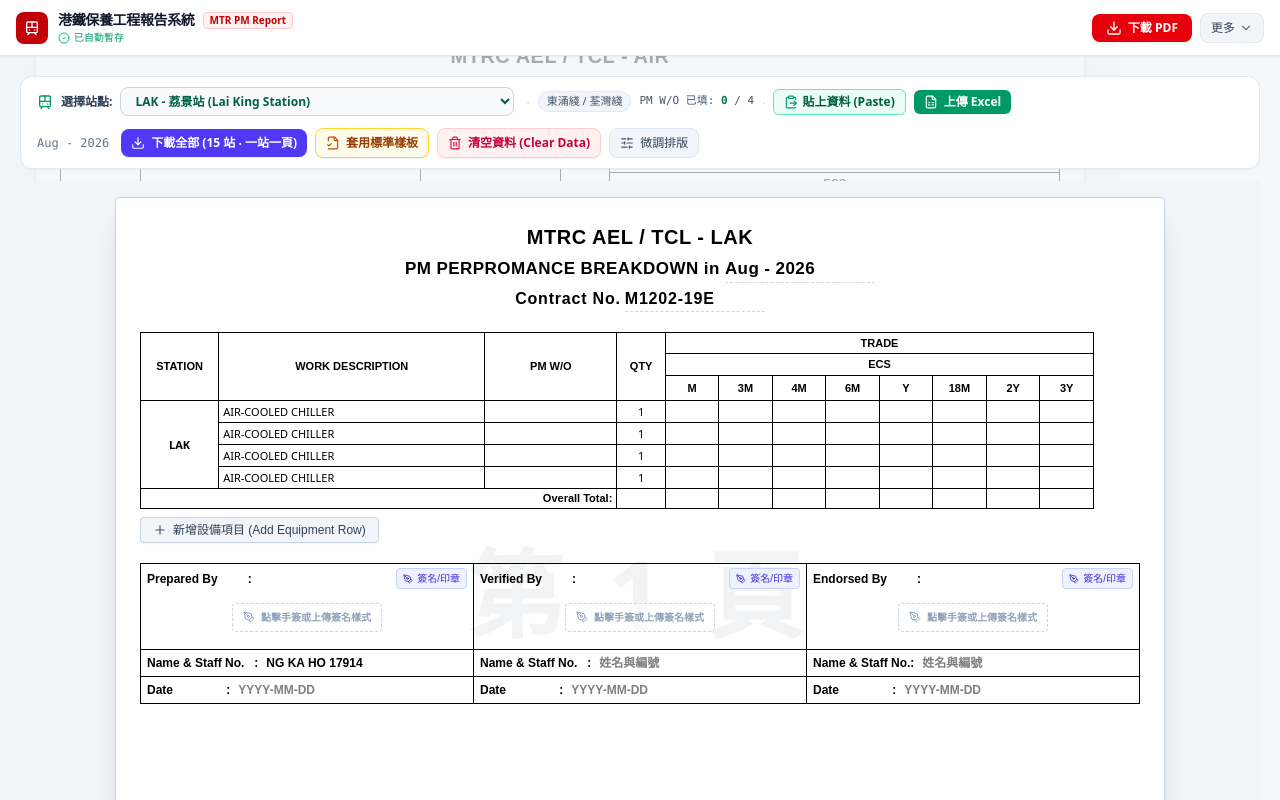
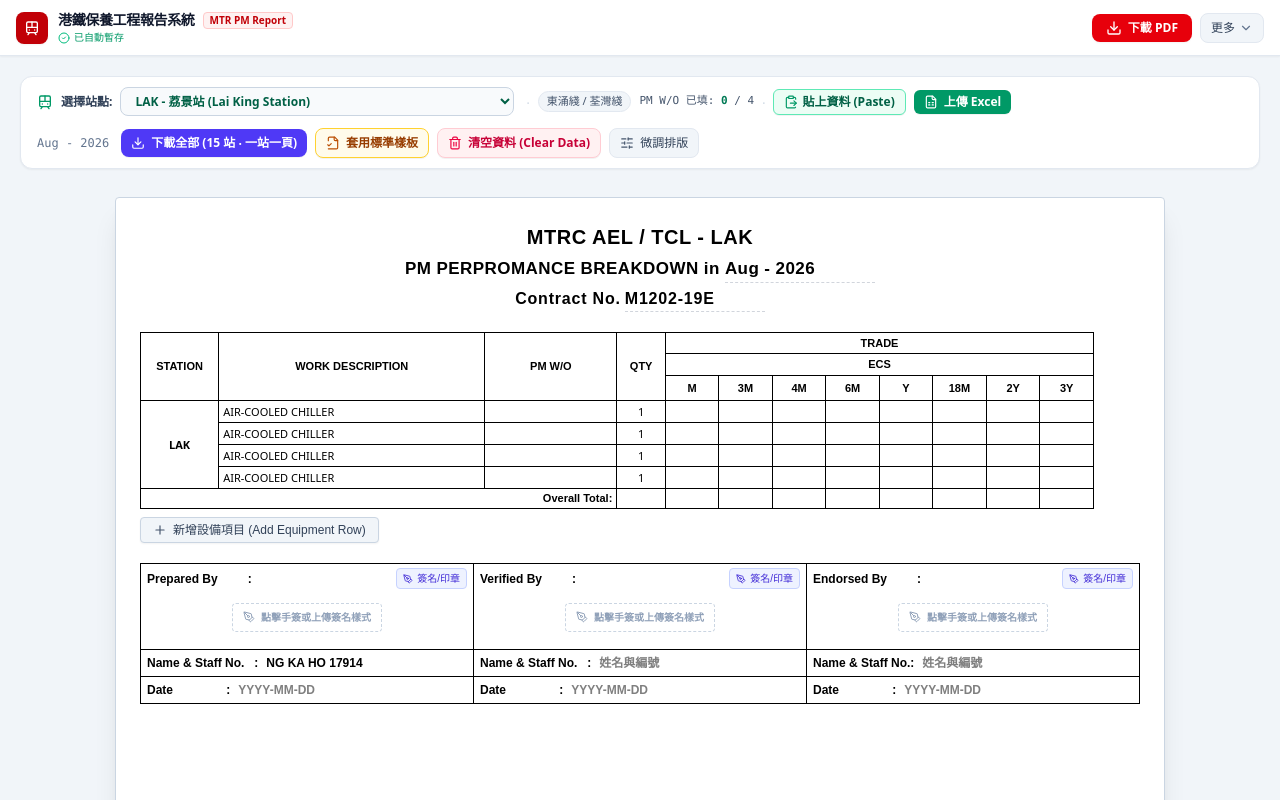
Before and after one commit to recrecc28-cell/MTR888, a React (Vite) app: page / in a window 1280 px wide. Shown: the top 800 px of the page. Built offline with nearby package versions, Linux system fonts and the light colour scheme.

Commit message:
feat: add export progress state and refine PDF rendering
- Add `isExporting` and `exportProgress` states to improve UX during batch exports
- Optimize PDF element preparation by preserving input values as attributes
- Remove redundant watermark from PDF preview layout

```diff
--- a/src/App.tsx
+++ b/src/App.tsx
@@ -324,6 +324,8 @@
 
   // Status banner
   const [toastMessage, setToastMessage] = useState<string | null>(null);
+  const [isExporting, setIsExporting] = useState<boolean>(false);
+  const [exportProgress, setExportProgress] = useState<string>('');
   const [lastSavedTime, setLastSavedTime] = useState<string | undefined>();
 
   // WO Fill Stats
@@ -518,29 +520,40 @@
       await handleExportAllStationsPdf();
       return;
     }
+    setIsExporting(true);
+    setExportProgress(`正在準備 ${reportData.depotCode} 站點報告 (自動縮成1頁)...`);
     showToast('正在產生並下載 A4 PDF 報告 (包含簽名、自動縮成1頁)...');
     try {
       const fileName = `MTR_PM_Report_${reportData.depotCode}_${(reportData.reportMonthYear || '2026').replace(/\s+/g, '_')}.pdf`;
       await exportToPdf('pdf-report-canvas', fileName, 'landscape');
-      showToast('PDF 報告下載完成！');
+      showToast('PDF 報告下載成功！');
     } catch (err: any) {
-      console.error(err);
+      console.error('PDF export error:', err);
       showToast('下載失敗：' + (err?.message || '請重試'));
+    } finally {
+      setIsExporting(false);
+      setExportProgress('');
     }
   };
 
   // Export ALL stations to a single PDF (one station name per PDF sheet)
   const handleExportAllStationsPdf = async () => {
     const activeStations = stationsWithData.length > 0 ? stationsWithData : [currentDepot];
+    setIsExporting(true);
+    setExportProgress(`正在準備 ${activeStations.length} 個站點資料...`);
     showToast(`正在產生 ${activeStations.length} 個站點的 PDF 報告 (一站一頁)...`);
     try {
-      const elementIds = activeStations.map((code) => `export-canvas-${code}`);
+      // Prioritize on-screen elements if in ALL mode, otherwise offscreen elements
+      const elementIds = activeStations.map((code) =>
+        currentDepot === 'ALL' ? `pdf-station-${code}` : `export-canvas-${code}`
+      );
       const fileName = `MTR_PM_Report_All_${activeStations.length}_Stations_${(reportData.reportMonthYear || '2026').replace(/\s+/g, '_')}.pdf`;
       await exportAllStationsToPdf(
         elementIds,
         fileName,
         'landscape',
         (curr, total) => {
+          setExportProgress(`正在轉換 PDF 頁面 (第 ${curr} / ${total} 站，一站一頁)...`);
           showToast(`正在轉換 PDF 頁面 (${curr} / ${total} 站)...`);
         }
       );
@@ -548,6 +561,9 @@
     } catch (err: any) {
       console.error('Failed to export all stations to pdf', err);
       showToast('下載失敗：' + (err?.message || '請確認站點內容'));
+    } finally {
+      setIsExporting(false);
+      setExportProgress('');
     }
   };
 
@@ -652,7 +668,28 @@
   };
 
   return (
-    <div className="min-h-screen bg-slate-100/70 text-slate-900 flex flex-col font-sans selection:bg-amber-200 selection:text-slate-900 pb-20">
+    <div className="min-h-screen bg-slate-100 text-slate-900 flex flex-col font-sans selection:bg-amber-200 selection:text-slate-900 pb-20 relative">
+      {/* Exporting Progress Modal Overlay */}
+      {isExporting && (
+        <div className="fixed inset-0 bg-slate-900/50 backdrop-blur-xs z-50 flex items-center justify-center animate-in fade-in p-4">
+          <div className="bg-white rounded-2xl shadow-2xl p-6 max-w-sm w-full flex flex-col items-center text-center space-y-3 border border-slate-200">
+            <div className="w-12 h-12 rounded-full bg-red-50 flex items-center justify-center">
+              <Download className="w-6 h-6 text-red-600 animate-bounce" />
+            </div>
+            <h3 className="font-bold text-slate-800 text-base">正在產生 PDF 並下載</h3>
+            <p className="text-xs text-slate-600 leading-relaxed font-medium">
+              {exportProgress || '正在處理 A4 橫向版面與簽名縮放，請稍候...'}
+            </p>
+            <div className="w-full bg-slate-100 rounded-full h-2 overflow-hidden mt-2">
+              <div className="bg-red-600 h-full w-3/4 animate-pulse rounded-full" />
+            </div>
+            <p className="text-[10px] text-slate-400 mt-1">
+              自動縮成 1 站 1 頁 ‧ 包含所有設備清單與簽名
+            </p>
+          </div>
+        </div>
+      )}
+
       {/* Toast Notification */}
       {toastMessage && (
         <div className="fixed top-14 right-4 z-50 bg-slate-900 text-white px-3.5 py-2 rounded-lg shadow-xl text-xs font-semibold flex items-center gap-2 border border-slate-700 animate-in fade-in slide-in-from-top-2">
@@ -962,17 +999,17 @@
         onRemoveSignature={handleRemoveSignature}
       />
 
-      {/* Offscreen Multi-Station PDF Render Container for High-Quality Multi-Page PDF Export (One station name one PDF sheet) */}
+      {/* Offscreen Multi-Station PDF Render Container (Safely placed at -99999px so it never overlaps or causes ghosting/重影) */}
       <div
         id="all-stations-export-container"
         style={{
           position: 'fixed',
-          top: 0,
-          left: 0,
+          left: '-99999px',
+          top: '-99999px',
           width: '1120px',
           zIndex: -9999,
+          pointerEvents: 'none',
           opacity: 1,
-          pointerEvents: 'none',
           backgroundColor: '#ffffff',
         }}
       >
--- a/src/components/ReportPDFPreview.tsx
+++ b/src/components/ReportPDFPreview.tsx
@@ -381,11 +381,6 @@
         style={containerStyle}
         className="bg-white shadow-xl border border-slate-300 rounded-sm max-w-[1050px] transition-all relative select-text"
       >
-        {/* Faint Center Watermark (authentic to document preview) */}
-        <div className="absolute inset-0 flex items-center justify-center pointer-events-none select-none opacity-[0.05] text-8xl font-sans font-bold text-slate-800 z-0 tracking-widest">
-          第 1 頁
-        </div>
-
         {/* --- HEADER SECTION --- */}
         <div style={headerStyle} className="text-center mb-5 relative z-10">
           <div className="font-bold text-center tracking-wide" style={{ fontSize: `${fineTuneSettings.headerTitleSize}px` }}>
--- a/src/utils/pdfExport.ts
+++ b/src/utils/pdfExport.ts
@@ -3,51 +3,49 @@
 
 /**
  * Clean up cloned element before html2canvas rendering:
- * - Removes interactive buttons and inputs (.no-print)
- * - Converts input/textarea to styled text nodes for crisp rendering
- * - Preserves signatures and images
+ * - Removes interactive buttons and controls (.no-print)
+ * - Preserves typed input and textarea values as HTML attributes
  */
-function prepareClonedElement(clonedElement: HTMLElement, clonedDoc: Document): void {
-  // Remove buttons and interactive hints
+function prepareClonedElement(clonedElement: HTMLElement): void {
+  // Remove buttons, edit tooltips, and interactive hints
   const noPrints = clonedElement.querySelectorAll('.no-print');
   noPrints.forEach((el) => el.remove());
 
-  // Convert all input and textarea elements into text nodes
-  const formInputs = clonedElement.querySelectorAll('input, textarea');
+  // Set input and textarea values as attributes so html2canvas renders typed text faithfully
+  const formInputs = clonedElement.querySelectorAll('input');
   formInputs.forEach((input: any) => {
-    const textValue = input.value || '';
-    const span = clonedDoc.createElement('span');
-    span.innerText = textValue;
-
-    try {
-      const computedStyle = window.getComputedStyle(input);
-      span.style.fontFamily = computedStyle.fontFamily;
-      span.style.fontSize = computedStyle.fontSize;
-      span.style.fontWeight = computedStyle.fontWeight;
-      span.style.lineHeight = computedStyle.lineHeight;
-      span.style.color = computedStyle.color;
-      span.style.textAlign = computedStyle.textAlign;
-    } catch {
-      // Fallback styling
-      span.style.fontSize = '10px';
-      span.style.color = '#000000';
-    }
-
-    span.style.whiteSpace = 'pre-line';
-    span.style.display = 'inline-block';
-    span.style.width = '100%';
-
-    if (input.parentNode) {
-      input.parentNode.replaceChild(span, input);
-    }
+    input.setAttribute('value', input.value || '');
   });
 
-  // Ensure all image elements (like signatures) have explicit crossOrigin and display
-  const images = clonedElement.querySelectorAll('img');
-  images.forEach((img) => {
-    img.setAttribute('crossOrigin', 'anonymous');
-    img.style.maxWidth = '100%';
+  const textareas = clonedElement.querySelectorAll('textarea');
+  textareas.forEach((ta: any) => {
+    ta.textContent = ta.value || '';
   });
+}
+
+/**
+ * Downloads a jsPDF instance cleanly in both standalone and iframe environments.
+ */
+function downloadPdfDocument(pdf: jsPDF, fileName: string): void {
+  try {
+    const blob = pdf.output('blob');
+    const blobUrl = URL.createObjectURL(blob);
+    const link = document.createElement('a');
+    link.href = blobUrl;
+    link.download = fileName;
+    link.style.display = 'none';
+    document.body.appendChild(link);
+    link.click();
+    setTimeout(() => {
+      if (link.parentNode) {
+        link.parentNode.removeChild(link);
+      }
+      URL.revokeObjectURL(blobUrl);
+    }, 1500);
+  } catch (err) {
+    console.warn('Fallback to direct pdf.save()', err);
+    pdf.save(fileName);
+  }
 }
 
 /**
@@ -60,7 +58,7 @@
   canvas: HTMLCanvasElement,
   isFirstPage: boolean = false
 ): void {
-  const pdfWidth = 297; // mm
+  const pdfWidth = 297; // mm (A4 Landscape)
   const pdfHeight = 210; // mm
   const marginX = 4; // 4mm safety margin
   const marginY = 4; // 4mm safety margin
@@ -71,7 +69,7 @@
     pdf.addPage('a4', 'landscape');
   }
 
-  const imgData = canvas.toDataURL('image/png', 1.0);
+  const imgData = canvas.toDataURL('image/png', 0.95);
   const canvasRatio = canvas.width / canvas.height;
 
   let renderWidth = usableWidth;
@@ -105,9 +103,9 @@
   }
 
   const canvas = await html2canvas(element, {
-    scale: 2, // High resolution (300 DPI equivalent)
+    scale: 1.5, // Crisp 220+ DPI print quality with fast rendering & low memory
     useCORS: true,
-    allowTaint: true,
+    allowTaint: false, // Must be FALSE to prevent tainted canvas SecurityError
     logging: false,
     backgroundColor: '#ffffff',
     scrollX: 0,
@@ -116,7 +114,7 @@
     onclone: (clonedDoc) => {
       const clonedElement = clonedDoc.getElementById(elementId);
       if (clonedElement) {
-        prepareClonedElement(clonedElement, clonedDoc);
+        prepareClonedElement(clonedElement);
       }
     },
   });
@@ -129,7 +127,7 @@
   });
 
   addCanvasToPdfPage(pdf, canvas, true);
-  pdf.save(fileName);
+  downloadPdfDocument(pdf, fileName);
 }
 
 /**
@@ -159,9 +157,10 @@
     const elId = elementIds[i];
     let element = document.getElementById(elId);
 
-    // If specific export canvas element not found, try fallback
+    // If specific export canvas element not found, try fallback patterns
     if (!element) {
-      element = document.getElementById(`pdf-station-${elId.replace('export-canvas-', '')}`);
+      const stnCode = elId.replace('export-canvas-', '').replace('pdf-station-', '');
+      element = document.getElementById(`pdf-station-${stnCode}`) || document.getElementById(`export-canvas-${stnCode}`);
     }
     if (!element) continue;
 
@@ -169,11 +168,14 @@
       onProgress(i + 1, elementIds.length);
     }
 
+    // Brief tick to allow browser UI thread to update progress
+    await new Promise((resolve) => setTimeout(resolve, 60));
+
     try {
       const canvas = await html2canvas(element, {
-        scale: 2,
+        scale: 1.5,
         useCORS: true,
-        allowTaint: true,
+        allowTaint: false, // Critical: must be false so canvas is not tainted
         logging: false,
         backgroundColor: '#ffffff',
         scrollX: 0,
@@ -182,7 +184,7 @@
         onclone: (clonedDoc) => {
           const clonedElement = clonedDoc.getElementById(elId) || clonedDoc.getElementById(element!.id);
           if (clonedElement) {
-            prepareClonedElement(clonedElement, clonedDoc);
+            prepareClonedElement(clonedElement);
           }
         },
       });
@@ -198,5 +200,5 @@
     throw new Error('未能擷取站點內容，請確認各站點資料');
   }
 
-  pdf.save(fileName);
+  downloadPdfDocument(pdf, fileName);
 }
```
